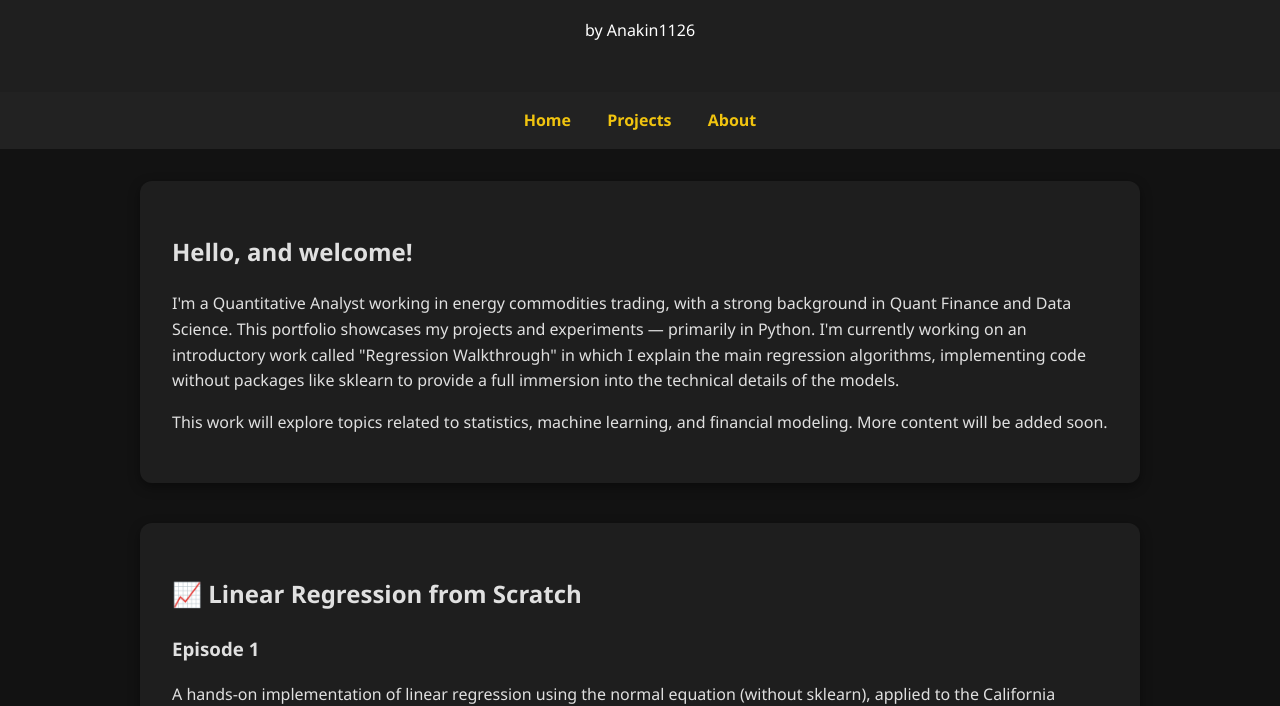
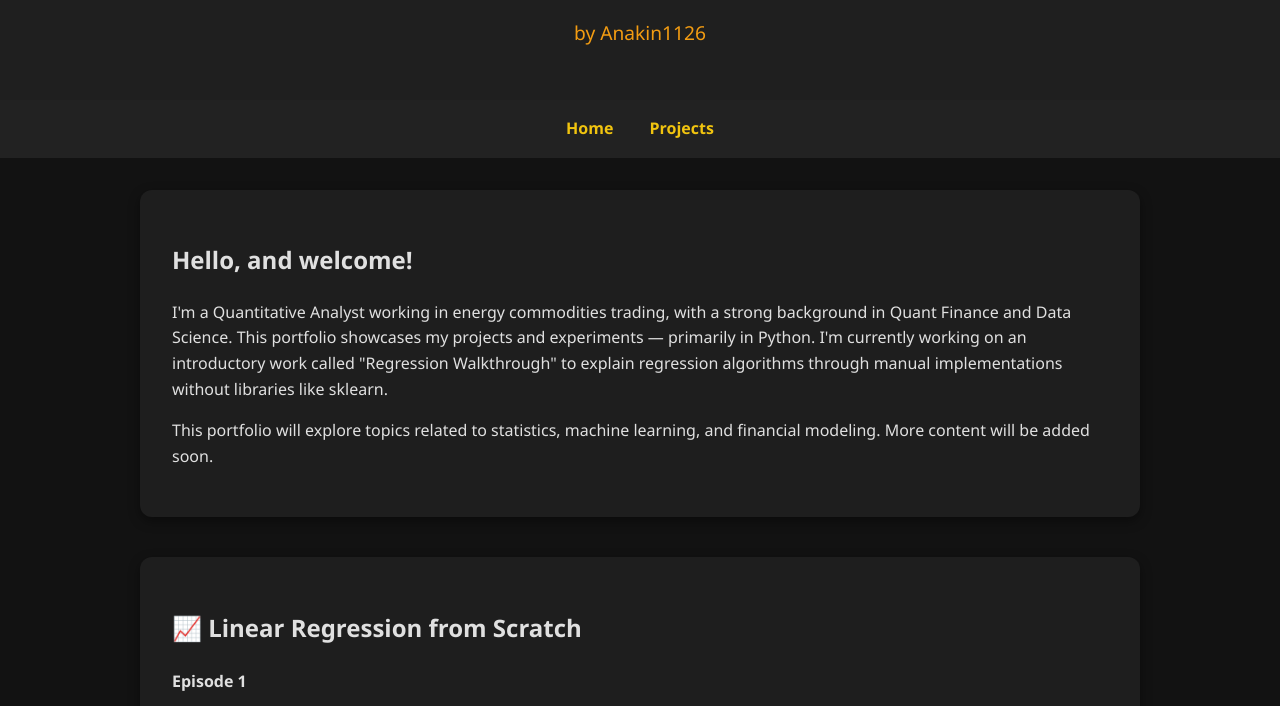
Before and after one commit to Anakin1126/anakin1126.github.io, a plain HTML site: page index.html in a window 1280 px wide. Shown: the part 108-814 px from the top of the page. Drawn offline with Linux system fonts and the light colour scheme.

Commit message:
updated version

```diff
--- a/index.html
+++ b/index.html
@@ -20,6 +20,13 @@
       text-align: center;
     }
 
+    header p {
+      color: #f39c12;
+      font-size: 1.2rem;
+      margin-top: 0.5rem;
+    }
+
+
     nav {
       background-color: #222;
       padding: 1rem;
@@ -35,7 +42,7 @@
     }
 
     nav a:hover {
-      color: #ffd700;
+      color: #00bcd4;
     }
 
     .container {
@@ -44,12 +51,25 @@
       padding: 0 1rem;
     }
 
+    .projects a {
+      color: #f1c40f;
+      text-decoration: none;
+    }
+
+    .projects a:hover {
+      color: #00bcd4;
+    }
+
     .intro, .projects {
       background: #1e1e1e;
       padding: 2rem;
       border-radius: 12px;
       box-shadow: 0 4px 12px rgba(0,0,0,0.4);
       margin-bottom: 2.5rem;
+    }
+
+    .projects h3 {
+      color: #f39c12;
     }
 
     .projects iframe {
@@ -86,7 +106,6 @@
   <nav>
     <a href="#">Home</a>
     <a href="#projects">Projects</a>
-    <a href="#">About</a>
   </nav>
 
   <div class="container">
@@ -95,17 +114,17 @@
       <p>
         I'm a Quantitative Analyst working in energy commodities trading, with a strong background in Quant Finance and Data Science.
         This portfolio showcases my projects and experiments — primarily in Python.
-        I'm currently working on an introductory work called "Regression Walkthrough" in which I explain the main regression algorithms, implementing code without packages like sklearn to provide a full immersion into the technical details of the models.
+        I'm currently working on an introductory work called "Regression Walkthrough" to explain regression algorithms through manual implementations without libraries like sklearn.
       </p>
       <p>
-        This work will explore topics related to statistics, machine learning, and financial modeling. More content will be added soon.
+        This portfolio will explore topics related to statistics, machine learning, and financial modeling. More content will be added soon.
       </p>
     </div>
 
     <div id="main-project" class="projects">
       <h2>📈 Linear Regression from Scratch</h2>
       <p>
-        <h3>Episode 1</h3>
+        <h4>Episode 1</h4>
         A hands-on implementation of linear regression using the normal equation (without sklearn), applied to the California Housing Prices dataset. Covers data preprocessing, model fitting, and coefficient interpretation.
       </p>
       <iframe src="lin_reg_norm_eq.html"></iframe>
@@ -113,7 +132,7 @@
 
     <div id="projects" class="projects">
       <h2>📚 Projects</h2>
-        <h3>| Regression Walkthrough |</h3>
+      <h3>| Regression Walkthrough |</h3>
       <ul>
         <li><a href="lin_reg_norm_eq.html">Linear Regression from Scratch</a></li>
         <li><a href="Poly_PCA.html">Polynomial Regression and PCA</a></li>
```
